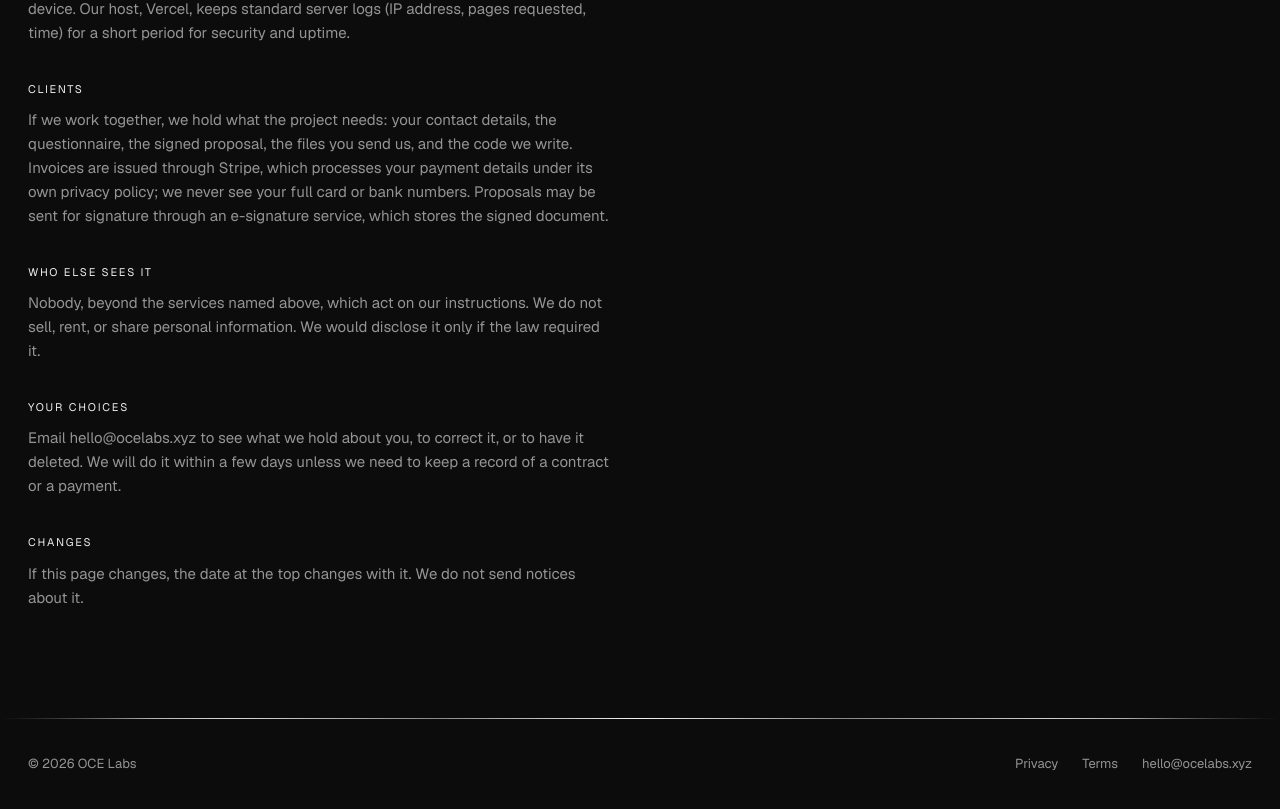
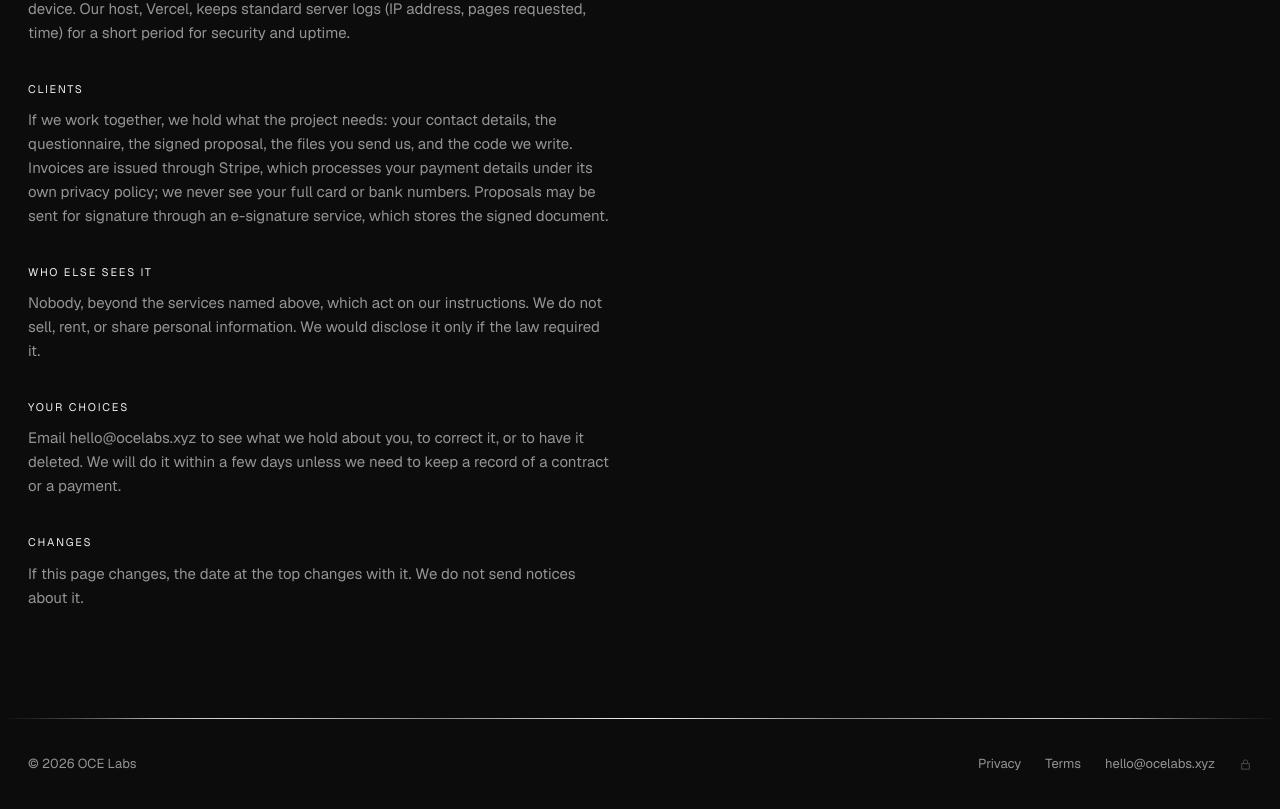
Before and after one commit to ethan0c/ocelabs-website, a Next.js app: page /privacy in a window 1280 px wide. Shown: the part 609-1418 px from the top of the page. Built offline with nearby package versions, Linux system fonts and the light colour scheme.

Commit message:
Footer: quiet lock icon linking to the internal estimator
Co-Authored-By: Claude Fable 5.1 <noreply@anthropic.com>

```diff
--- a/app/globals.css
+++ b/app/globals.css
@@ -880,6 +880,7 @@ a {
 
 .footer-links {
   display: flex;
+  align-items: center;
   gap: 1.5rem;
 }
 
@@ -889,6 +890,18 @@ a {
 
 .footer-links a:hover {
   color: var(--text);
+}
+
+/* Sits at the end of the footer row, quieter than the text links. */
+.footer-internal {
+  display: inline-flex;
+  align-items: center;
+  opacity: 0.55;
+  transition: opacity 0.25s ease, color 0.25s ease;
+}
+
+.footer-internal:hover {
+  opacity: 1;
 }
 
 /* ─── Entrance ──────────────────────────────────────────────── */
--- a/components/Footer.tsx
+++ b/components/Footer.tsx
@@ -9,6 +9,28 @@ export default function Footer() {
           <Link href="/privacy">Privacy</Link>
           <Link href="/terms">Terms</Link>
           <a href="mailto:hello@ocelabs.xyz">hello@ocelabs.xyz</a>
+          {/* Internal estimator. Icon only, PIN-gated; rel=nofollow keeps it
+              out of search alongside the page's own noindex. */}
+          <Link
+            href="/pricing"
+            className="footer-internal"
+            rel="nofollow"
+            aria-label="Internal: pricing estimator"
+            title="Estimator"
+          >
+            <svg
+              width="13"
+              height="13"
+              viewBox="0 0 24 24"
+              fill="none"
+              stroke="currentColor"
+              strokeWidth="1.5"
+              aria-hidden="true"
+            >
+              <rect x="5" y="10.5" width="14" height="10" />
+              <path d="M8 10.5V7.5a4 4 0 0 1 8 0v3" />
+            </svg>
+          </Link>
         </div>
       </div>
     </footer>
```
